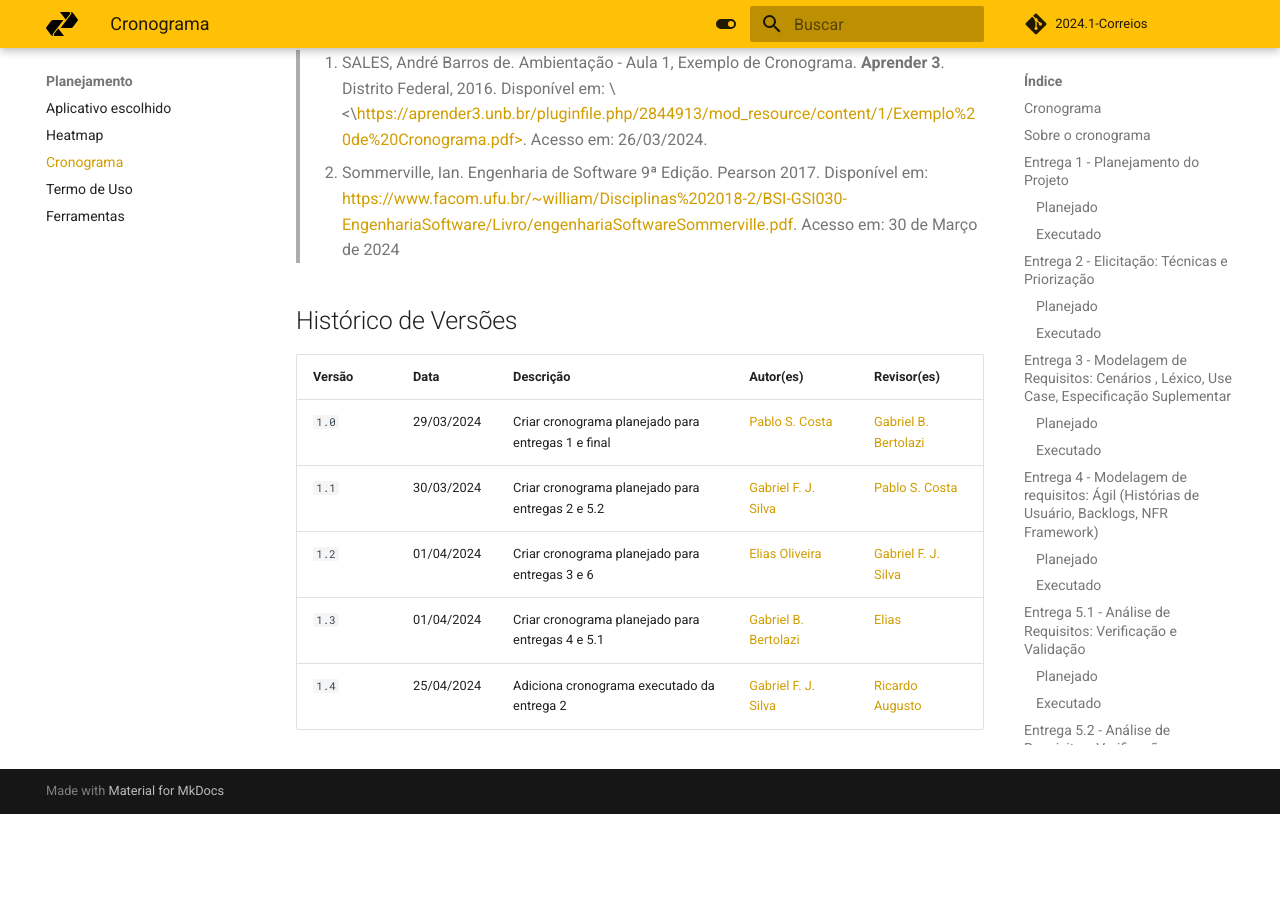
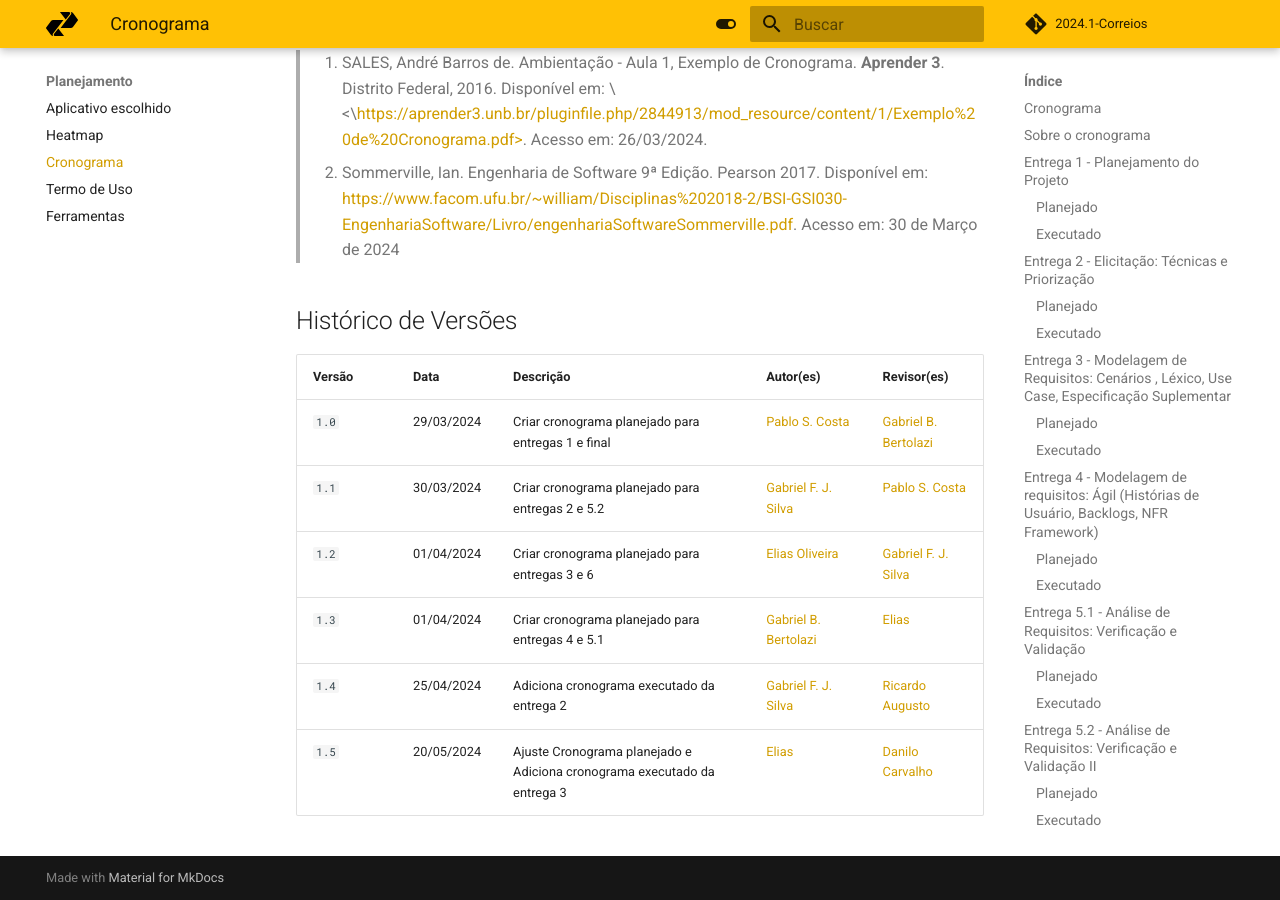
Before and after one commit to Requisitos-de-Software/2024.1-Serasa, an MkDocs documentation site: the page built from docs/planejamento/cronograma.md, in a window 1280 px wide and 900 px high, scrolled down 12996 px. Built offline with MkDocs 1.6.1 and Material for MkDocs 9.7.7, drawn with Linux system fonts in a browser that asks for light colours; comment, search, counter and statistics services are not loaded; before the commit the page ends 13810 px from its top, so only the background shows below that.

Commit message:
add history of version

```diff
--- a/docs/planejamento/cronograma.md
+++ b/docs/planejamento/cronograma.md
@@ -284,3 +284,4 @@ Disponível em:
 | `1.2` | 01/04/2024 | Criar cronograma planejado para entregas 3 e 6 | [Elias Oliveira](https://github.com/EliasOliveira21) | [Gabriel F. J. Silva](https://github.com/MMcLovin) |
 | `1.3` | 01/04/2024 | Criar cronograma planejado para entregas 4 e 5.1 | [Gabriel B. Bertolazi](https://github.com/Bertolazi) | [Elias](https://github.com/EliasOliveira21) |
 | `1.4` | 25/04/2024 | Adiciona cronograma executado da entrega 2 | [Gabriel F. J. Silva](https://github.com/MMcLovin) | [Ricardo Augusto](https://www.github.com/avmricardo) |
+| `1.5` | 20/05/2024 | Ajuste Cronograma planejado e Adiciona cronograma executado da entrega 3  | [Elias](https://github.com/EliasOliveira21) | [Danilo Carvalho](https://github.com/Danilo-Carvalho-Antunes)|
```
